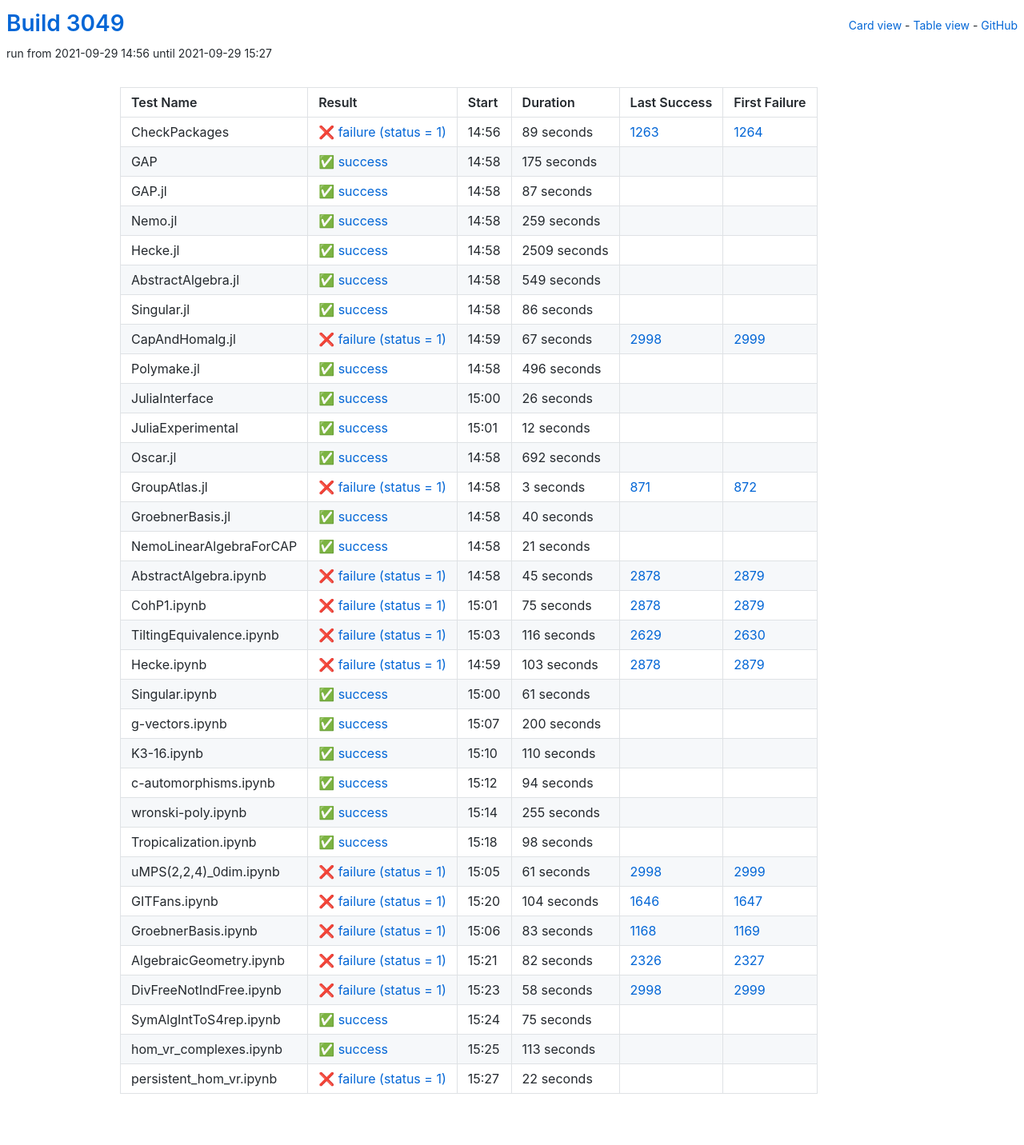
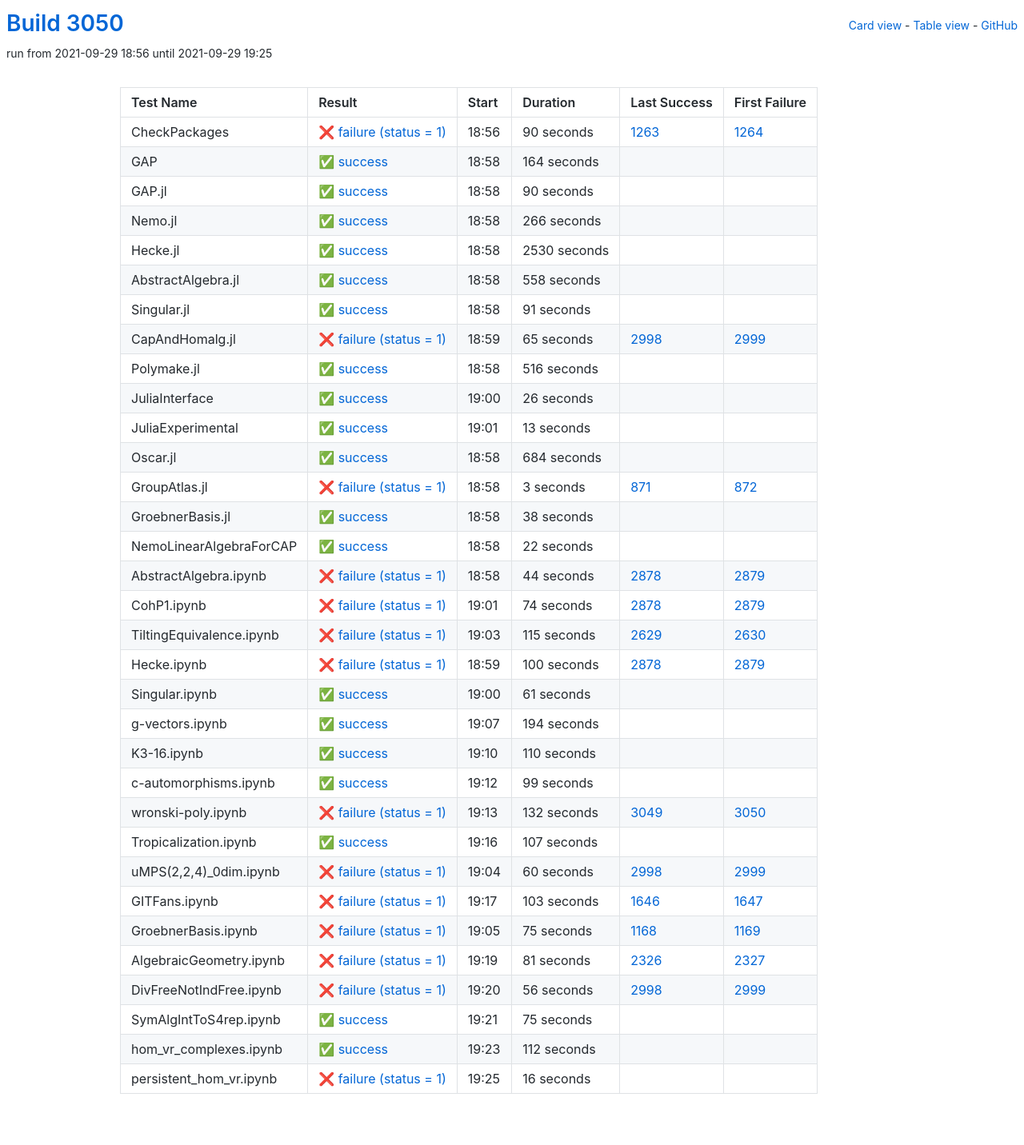
Before and after one commit to oscar-system/oscar-ci-status-stable, a Jekyll site: the page built from table.html, in a window 1280 px wide. Shown: the whole page at 80% size. Built offline with Jekyll 4.4.1, drawn with Linux system fonts in a browser that asks for light colours.

Commit message:
Build #3050

```diff
--- a/_data/ci.yml
+++ b/_data/ci.yml
@@ -1,6 +1,6 @@
 ---
-build: 3049
-build_url: https://oscarci.mathematik.uni-kl.de/job/oscar-stable/3049/
+build: 3050
+build_url: https://oscarci.mathematik.uni-kl.de/job/oscar-stable/3050/
 job: oscar-stable
 organization: oscar-system
 repo: oscar-ci-status-stable
@@ -8,116 +8,116 @@ repourl: https://github.com/oscar-system/oscar-ci-status-stable
 tests:
 - name: CheckPackages
   id: checkpackages
-  log: https://oscarci.mathematik.uni-kl.de/job/oscar-stable/3049/artifact/logs/build-3049/CheckPackages.log
-  start: 2021-09-29 14:56
+  log: https://oscarci.mathematik.uni-kl.de/job/oscar-stable/3050/artifact/logs/build-3050/CheckPackages.log
+  start: 2021-09-29 18:56
   success: false
   exitcode: 1
   status: failure
-  duration: 89
+  duration: 90
   last_success: 1263
   last_success_url: https://oscarci.mathematik.uni-kl.de/job/oscar-stable/1263/
   first_failure: 1264
   first_failure_url: https://oscarci.mathematik.uni-kl.de/job/oscar-stable/1264/
 - name: GAP
   id: gap
-  log: https://oscarci.mathematik.uni-kl.de/job/oscar-stable/3049/artifact/logs/build-3049/GAP.log
-  start: 2021-09-29 14:58
+  log: https://oscarci.mathematik.uni-kl.de/job/oscar-stable/3050/artifact/logs/build-3050/GAP.log
+  start: 2021-09-29 18:58
   success: true
   exitcode: 0
   status: success
-  duration: 175
+  duration: 164
   last_success: false
   last_success_url:
   first_failure: false
   first_failure_url:
 - name: GAP.jl
   id: gap-jl
-  log: https://oscarci.mathematik.uni-kl.de/job/oscar-stable/3049/artifact/logs/build-3049/GAP.jl.log
-  start: 2021-09-29 14:58
+  log: https://oscarci.mathematik.uni-kl.de/job/oscar-stable/3050/artifact/logs/build-3050/GAP.jl.log
+  start: 2021-09-29 18:58
   success: true
   exitcode: 0
   status: success
-  duration: 87
+  duration: 90
   last_success: false
   last_success_url:
   first_failure: false
   first_failure_url:
 - name: Nemo.jl
   id: nemo-jl
-  log: https://oscarci.mathematik.uni-kl.de/job/oscar-stable/3049/artifact/logs/build-3049/Nemo.jl.log
-  start: 2021-09-29 14:58
+  log: https://oscarci.mathematik.uni-kl.de/job/oscar-stable/3050/artifact/logs/build-3050/Nemo.jl.log
+  start: 2021-09-29 18:58
   success: true
   exitcode: 0
   status: success
-  duration: 259
+  duration: 266
   last_success: false
   last_success_url:
   first_failure: false
   first_failure_url:
 - name: Hecke.jl
   id: hecke-jl
-  log: https://oscarci.mathematik.uni-kl.de/job/oscar-stable/3049/artifact/logs/build-3049/Hecke.jl.log
-  start: 2021-09-29 14:58
+  log: https://oscarci.mathematik.uni-kl.de/job/oscar-stable/3050/artifact/logs/build-3050/Hecke.jl.log
+  start: 2021-09-29 18:58
   success: true
   exitcode: 0
   status: success
-  duration: 2509
+  duration: 2530
   last_success: false
   last_success_url:
   first_failure: false
   first_failure_url:
 - name: AbstractAlgebra.jl
   id: abstractalgebra-jl
-  log: https://oscarci.mathematik.uni-kl.de/job/oscar-stable/3049/artifact/logs/build-3049/AbstractAlgebra.jl.log
-  start: 2021-09-29 14:58
+  log: https://oscarci.mathematik.uni-kl.de/job/oscar-stable/3050/artifact/logs/build-3050/AbstractAlgebra.jl.log
+  start: 2021-09-29 18:58
   success: true
   exitcode: 0
   status: success
-  duration: 549
+  duration: 558
   last_success: false
   last_success_url:
   first_failure: false
   first_failure_url:
 - name: Singular.jl
   id: singular-jl
-  log: https://oscarci.mathematik.uni-kl.de/job/oscar-stable/3049/artifact/logs/build-3049/Singular.jl.log
-  start: 2021-09-29 14:58
+  log: https://oscarci.mathematik.uni-kl.de/job/oscar-stable/3050/artifact/logs/build-3050/Singular.jl.log
+  start: 2021-09-29 18:58
   success: true
   exitcode: 0
   status: success
-  duration: 86
+  duration: 91
   last_success: false
   last_success_url:
   first_failure: false
   first_failure_url:
 - name: CapAndHomalg.jl
   id: capandhomalg-jl
-  log: https://oscarci.mathematik.uni-kl.de/job/oscar-stable/3049/artifact/logs/build-3049/CapAndHomalg.jl.log
-  start: 2021-09-29 14:59
+  log: https://oscarci.mathematik.uni-kl.de/job/oscar-stable/3050/artifact/logs/build-3050/CapAndHomalg.jl.log
+  start: 2021-09-29 18:59
   success: false
   exitcode: 1
   status: failure
-  duration: 67
+  duration: 65
   last_success: 2998
   last_success_url: https://oscarci.mathematik.uni-kl.de/job/oscar-stable/2998/
   first_failure: 2999
   first_failure_url: https://oscarci.mathematik.uni-kl.de/job/oscar-stable/2999/
 - name: Polymake.jl
   id: polymake-jl
-  log: https://oscarci.mathematik.uni-kl.de/job/oscar-stable/3049/artifact/logs/build-3049/Polymake.jl.log
-  start: 2021-09-29 14:58
+  log: https://oscarci.mathematik.uni-kl.de/job/oscar-stable/3050/artifact/logs/build-3050/Polymake.jl.log
+  start: 2021-09-29 18:58
   success: true
   exitcode: 0
   status: success
-  duration: 496
+  duration: 516
   last_success: false
   last_success_url:
   first_failure: false
   first_failure_url:
 - name: JuliaInterface
   id: juliainterface
-  log: https://oscarci.mathematik.uni-kl.de/job/oscar-stable/3049/artifact/logs/build-3049/JuliaInterface.log
-  start: 2021-09-29 15:00
+  log: https://oscarci.mathematik.uni-kl.de/job/oscar-stable/3050/artifact/logs/build-3050/JuliaInterface.log
+  start: 2021-09-29 19:00
   success: true
   exitcode: 0
   status: success
@@ -128,32 +128,32 @@ tests:
   first_failure_url:
 - name: JuliaExperimental
   id: juliaexperimental
-  log: https://oscarci.mathematik.uni-kl.de/job/oscar-stable/3049/artifact/logs/build-3049/JuliaExperimental.log
-  start: 2021-09-29 15:01
+  log: https://oscarci.mathematik.uni-kl.de/job/oscar-stable/3050/artifact/logs/build-3050/JuliaExperimental.log
+  start: 2021-09-29 19:01
   success: true
   exitcode: 0
   status: success
-  duration: 12
+  duration: 13
   last_success: false
   last_success_url:
   first_failure: false
   first_failure_url:
 - name: Oscar.jl
   id: oscar-jl
-  log: https://oscarci.mathematik.uni-kl.de/job/oscar-stable/3049/artifact/logs/build-3049/Oscar.jl.log
-  start: 2021-09-29 14:58
+  log: https://oscarci.mathematik.uni-kl.de/job/oscar-stable/3050/artifact/logs/build-3050/Oscar.jl.log
+  start: 2021-09-29 18:58
   success: true
   exitcode: 0
   status: success
-  duration: 692
+  duration: 684
   last_success: false
   last_success_url:
   first_failure: false
   first_failure_url:
 - name: GroupAtlas.jl
   id: groupatlas-jl
-  log: https://oscarci.mathematik.uni-kl.de/job/oscar-stable/3049/artifact/logs/build-3049/GroupAtlas.jl.log
-  start: 2021-09-29 14:58
+  log: https://oscarci.mathematik.uni-kl.de/job/oscar-stable/3050/artifact/logs/build-3050/GroupAtlas.jl.log
+  start: 2021-09-29 18:58
   success: false
   exitcode: 1
   status: failure
@@ -164,80 +164,80 @@ tests:
   first_failure_url: https://oscarci.mathematik.uni-kl.de/job/oscar-stable/872/
 - name: GroebnerBasis.jl
   id: groebnerbasis-jl
-  log: https://oscarci.mathematik.uni-kl.de/job/oscar-stable/3049/artifact/logs/build-3049/GroebnerBasis.jl.log
-  start: 2021-09-29 14:58
+  log: https://oscarci.mathematik.uni-kl.de/job/oscar-stable/3050/artifact/logs/build-3050/GroebnerBasis.jl.log
+  start: 2021-09-29 18:58
   success: true
   exitcode: 0
   status: success
-  duration: 40
+  duration: 38
   last_success: false
   last_success_url:
   first_failure: false
   first_failure_url:
 - name: NemoLinearAlgebraForCAP
   id: nemolinearalgebraforcap
-  log: https://oscarci.mathematik.uni-kl.de/job/oscar-stable/3049/artifact/logs/build-3049/NemoLinearAlgebraForCAP.log
-  start: 2021-09-29 14:58
+  log: https://oscarci.mathematik.uni-kl.de/job/oscar-stable/3050/artifact/logs/build-3050/NemoLinearAlgebraForCAP.log
+  start: 2021-09-29 18:58
   success: true
   exitcode: 0
   status: success
-  duration: 21
+  duration: 22
   last_success: false
   last_success_url:
   first_failure: false
   first_failure_url:
 - name: AbstractAlgebra.ipynb
   id: abstractalgebra-ipynb
-  log: https://oscarci.mathematik.uni-kl.de/job/oscar-stable/3049/artifact/logs/build-3049/AbstractAlgebra.ipynb.log
-  start: 2021-09-29 14:58
+  log: https://oscarci.mathematik.uni-kl.de/job/oscar-stable/3050/artifact/logs/build-3050/AbstractAlgebra.ipynb.log
+  start: 2021-09-29 18:58
   success: false
   exitcode: 1
   status: failure
-  duration: 45
+  duration: 44
   last_success: 2878
   last_success_url: https://oscarci.mathematik.uni-kl.de/job/oscar-stable/2878/
   first_failure: 2879
   first_failure_url: https://oscarci.mathematik.uni-kl.de/job/oscar-stable/2879/
 - name: CohP1.ipynb
   id: cohp1-ipynb
-  log: https://oscarci.mathematik.uni-kl.de/job/oscar-stable/3049/artifact/logs/build-3049/CohP1.ipynb.log
-  start: 2021-09-29 15:01
+  log: https://oscarci.mathematik.uni-kl.de/job/oscar-stable/3050/artifact/logs/build-3050/CohP1.ipynb.log
+  start: 2021-09-29 19:01
   success: false
   exitcode: 1
   status: failure
-  duration: 75
+  duration: 74
   last_success: 2878
   last_success_url: https://oscarci.mathematik.uni-kl.de/job/oscar-stable/2878/
   first_failure: 2879
   first_failure_url: https://oscarci.mathematik.uni-kl.de/job/oscar-stable/2879/
 - name: TiltingEquivalence.ipynb
   id: tiltingequivalence-ipynb
-  log: https://oscarci.mathematik.uni-kl.de/job/oscar-stable/3049/artifact/logs/build-3049/TiltingEquivalence.ipynb.log
-  start: 2021-09-29 15:03
+  log: https://oscarci.mathematik.uni-kl.de/job/oscar-stable/3050/artifact/logs/build-3050/TiltingEquivalence.ipynb.log
+  start: 2021-09-29 19:03
   success: false
   exitcode: 1
   status: failure
-  duration: 116
+  duration: 115
   last_success: 2629
   last_success_url: https://oscarci.mathematik.uni-kl.de/job/oscar-stable/2629/
   first_failure: 2630
   first_failure_url: https://oscarci.mathematik.uni-kl.de/job/oscar-stable/2630/
 - name: Hecke.ipynb
   id: hecke-ipynb
-  log: https://oscarci.mathematik.uni-kl.de/job/oscar-stable/3049/artifact/logs/build-3049/Hecke.ipynb.log
-  start: 2021-09-29 14:59
+  log: https://oscarci.mathematik.uni-kl.de/job/oscar-stable/3050/artifact/logs/build-3050/Hecke.ipynb.log
+  start: 2021-09-29 18:59
   success: false
   exitcode: 1
   status: failure
-  duration: 103
+  duration: 100
   last_success: 2878
   last_success_url: https://oscarci.mathematik.uni-kl.de/job/oscar-stable/2878/
   first_failure: 2879
   first_failure_url: https://oscarci.mathematik.uni-kl.de/job/oscar-stable/2879/
 - name: Singular.ipynb
   id: singular-ipynb
-  log: https://oscarci.mathematik.uni-kl.de/job/oscar-stable/3049/artifact/logs/build-3049/Singular.ipynb.log
-  start: 2021-09-29 15:00
+  log: https://oscarci.mathematik.uni-kl.de/job/oscar-stable/3050/artifact/logs/build-3050/Singular.ipynb.log
+  start: 2021-09-29 19:00
   success: true
   exitcode: 0
   status: success
@@ -248,20 +248,20 @@ tests:
   first_failure_url:
 - name: g-vectors.ipynb
   id: g-vectors-ipynb
-  log: https://oscarci.mathematik.uni-kl.de/job/oscar-stable/3049/artifact/logs/build-3049/g-vectors.ipynb.log
-  start: 2021-09-29 15:07
+  log: https://oscarci.mathematik.uni-kl.de/job/oscar-stable/3050/artifact/logs/build-3050/g-vectors.ipynb.log
+  start: 2021-09-29 19:07
   success: true
   exitcode: 0
   status: success
-  duration: 200
+  duration: 194
   last_success: false
   last_success_url:
   first_failure: false
   first_failure_url:
 - name: K3-16.ipynb
   id: k3-16-ipynb
-  log: https://oscarci.mathematik.uni-kl.de/job/oscar-stable/3049/artifact/logs/build-3049/K3-16.ipynb.log
-  start: 2021-09-29 15:10
+  log: https://oscarci.mathematik.uni-kl.de/job/oscar-stable/3050/artifact/logs/build-3050/K3-16.ipynb.log
+  start: 2021-09-29 19:10
   success: true
   exitcode: 0
   status: success
@@ -272,104 +272,104 @@ tests:
   first_failure_url:
 - name: c-automorphisms.ipynb
   id: c-automorphisms-ipynb
-  log: https://oscarci.mathematik.uni-kl.de/job/oscar-stable/3049/artifact/logs/build-3049/c-automorphisms.ipynb.log
-  start: 2021-09-29 15:12
+  log: https://oscarci.mathematik.uni-kl.de/job/oscar-stable/3050/artifact/logs/build-3050/c-automorphisms.ipynb.log
+  start: 2021-09-29 19:12
   success: true
   exitcode: 0
   status: success
-  duration: 94
+  duration: 99
   last_success: false
   last_success_url:
   first_failure: false
   first_failure_url:
 - name: wronski-poly.ipynb
   id: wronski-poly-ipynb
-  log: https://oscarci.mathematik.uni-kl.de/job/oscar-stable/3049/artifact/logs/build-3049/wronski-poly.ipynb.log
-  start: 2021-09-29 15:14
+  log: https://oscarci.mathematik.uni-kl.de/job/oscar-stable/3050/artifact/logs/build-3050/wronski-poly.ipynb.log
+  start: 2021-09-29 19:13
+  success: false
+  exitcode: 1
+  status: failure
+  duration: 132
+  last_success: 3049
+  last_success_url: https://oscarci.mathematik.uni-kl.de/job/oscar-stable/3049/
+  first_failure: 3050
+  first_failure_url: https://oscarci.mathematik.uni-kl.de/job/oscar-stable/3050/
+- name: Tropicalization.ipynb
+  id: tropicalization-ipynb
+  log: https://oscarci.mathematik.uni-kl.de/job/oscar-stable/3050/artifact/logs/build-3050/Tropicalization.ipynb.log
+  start: 2021-09-29 19:16
   success: true
   exitcode: 0
   status: success
-  duration: 255
-  last_success: false
-  last_success_url:
-  first_failure: false
-  first_failure_url:
-- name: Tropicalization.ipynb
-  id: tropicalization-ipynb
-  log: https://oscarci.mathematik.uni-kl.de/job/oscar-stable/3049/artifact/logs/build-3049/Tropicalization.ipynb.log
-  start: 2021-09-29 15:18
-  success: true
-  exitcode: 0
-  status: success
-  duration: 98
+  duration: 107
   last_success: false
   last_success_url:
   first_failure: false
   first_failure_url:
 - name: uMPS(2,2,4)_0dim.ipynb
   id: umps-2-2-4-0dim-ipynb
-  log: https://oscarci.mathematik.uni-kl.de/job/oscar-stable/3049/artifact/logs/build-3049/uMPS-2-2-4-_0dim.ipynb.log
-  start: 2021-09-29 15:05
+  log: https://oscarci.mathematik.uni-kl.de/job/oscar-stable/3050/artifact/logs/build-3050/uMPS-2-2-4-_0dim.ipynb.log
+  start: 2021-09-29 19:04
   success: false
   exitcode: 1
   status: failure
-  duration: 61
+  duration: 60
   last_success: 2998
   last_success_url: https://oscarci.mathematik.uni-kl.de/job/oscar-stable/2998/
   first_failure: 2999
   first_failure_url: https://oscarci.mathematik.uni-kl.de/job/oscar-stable/2999/
 - name: GITFans.ipynb
   id: gitfans-ipynb
-  log: https://oscarci.mathematik.uni-kl.de/job/oscar-stable/3049/artifact/logs/build-3049/GITFans.ipynb.log
-  start: 2021-09-29 15:20
+  log: https://oscarci.mathematik.uni-kl.de/job/oscar-stable/3050/artifact/logs/build-3050/GITFans.ipynb.log
+  start: 2021-09-29 19:17
   success: false
   exitcode: 1
   status: failure
-  duration: 104
+  duration: 103
   last_success: 1646
   last_success_url: https://oscarci.mathematik.uni-kl.de/job/oscar-stable/1646/
   first_failure: 1647
   first_failure_url: https://oscarci.mathematik.uni-kl.de/job/oscar-stable/1647/
 - name: GroebnerBasis.ipynb
   id: groebnerbasis-ipynb
-  log: https://oscarci.mathematik.uni-kl.de/job/oscar-stable/3049/artifact/logs/build-3049/GroebnerBasis.ipynb.log
-  start: 2021-09-29 15:06
+  log: https://oscarci.mathematik.uni-kl.de/job/oscar-stable/3050/artifact/logs/build-3050/GroebnerBasis.ipynb.log
+  start: 2021-09-29 19:05
   success: false
   exitcode: 1
   status: failure
-  duration: 83
+  duration: 75
   last_success: 1168
   last_success_url: https://oscarci.mathematik.uni-kl.de/job/oscar-stable/1168/
   first_failure: 1169
   first_failure_url: https://oscarci.mathematik.uni-kl.de/job/oscar-stable/1169/
 - name: AlgebraicGeometry.ipynb
   id: algebraicgeometry-ipynb
-  log: https://oscarci.mathematik.uni-kl.de/job/oscar-stable/3049/artifact/logs/build-3049/AlgebraicGeometry.ipynb.log
-  start: 2021-09-29 15:21
+  log: https://oscarci.mathematik.uni-kl.de/job/oscar-stable/3050/artifact/logs/build-3050/AlgebraicGeometry.ipynb.log
+  start: 2021-09-29 19:19
   success: false
   exitcode: 1
   status: failure
-  duration: 82
+  duration: 81
   last_success: 2326
   last_success_url: https://oscarci.mathematik.uni-kl.de/job/oscar-stable/2326/
   first_failure: 2327
   first_failure_url: https://oscarci.mathematik.uni-kl.de/job/oscar-stable/2327/
 - name: DivFreeNotIndFree.ipynb
   id: divfreenotindfree-ipynb
-  log: https://oscarci.mathematik.uni-kl.de/job/oscar-stable/3049/artifact/logs/build-3049/DivFreeNotIndFree.ipynb.log
-  start: 2021-09-29 15:23
+  log: https://oscarci.mathematik.uni-kl.de/job/oscar-stable/3050/artifact/logs/build-3050/DivFreeNotIndFree.ipynb.log
+  start: 2021-09-29 19:20
   success: false
   exitcode: 1
   status: failure
-  duration: 58
+  duration: 56
   last_success: 2998
   last_success_url: https://oscarci.mathematik.uni-kl.de/job/oscar-stable/2998/
   first_failure: 2999
   first_failure_url: https://oscarci.mathematik.uni-kl.de/job/oscar-stable/2999/
 - name: SymAlgIntToS4rep.ipynb
   id: symalginttos4rep-ipynb
-  log: https://oscarci.mathematik.uni-kl.de/job/oscar-stable/3049/artifact/logs/build-3049/SymAlgIntToS4rep.ipynb.log
-  start: 2021-09-29 15:24
+  log: https://oscarci.mathematik.uni-kl.de/job/oscar-stable/3050/artifact/logs/build-3050/SymAlgIntToS4rep.ipynb.log
+  start: 2021-09-29 19:21
   success: true
   exitcode: 0
   status: success
@@ -380,24 +380,24 @@ tests:
   first_failure_url:
 - name: hom_vr_complexes.ipynb
   id: hom-vr-complexes-ipynb
-  log: https://oscarci.mathematik.uni-kl.de/job/oscar-stable/3049/artifact/logs/build-3049/hom_vr_complexes.ipynb.log
-  start: 2021-09-29 15:25
+  log: https://oscarci.mathematik.uni-kl.de/job/oscar-stable/3050/artifact/logs/build-3050/hom_vr_complexes.ipynb.log
+  start: 2021-09-29 19:23
   success: true
   exitcode: 0
   status: success
-  duration: 113
+  duration: 112
   last_success: false
   last_success_url:
   first_failure: false
   first_failure_url:
 - name: persistent_hom_vr.ipynb
   id: persistent-hom-vr-ipynb
-  log: https://oscarci.mathematik.uni-kl.de/job/oscar-stable/3049/artifact/logs/build-3049/persistent_hom_vr.ipynb.log
-  start: 2021-09-29 15:27
+  log: https://oscarci.mathematik.uni-kl.de/job/oscar-stable/3050/artifact/logs/build-3050/persistent_hom_vr.ipynb.log
+  start: 2021-09-29 19:25
   success: false
   exitcode: 1
   status: failure
-  duration: 22
+  duration: 16
   last_success: false
   last_success_url:
   first_failure: false
```
Also changed, not shown: README.md.
